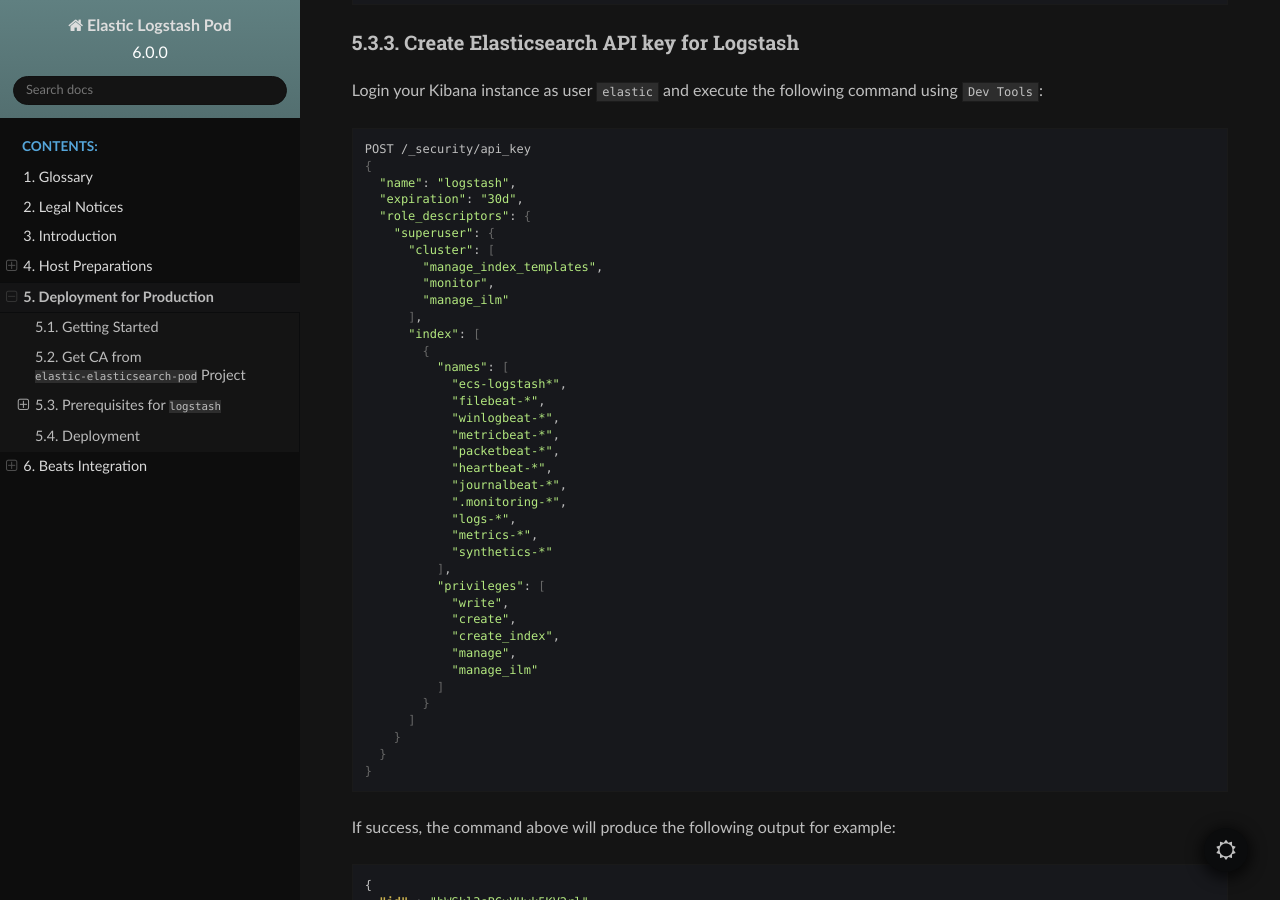
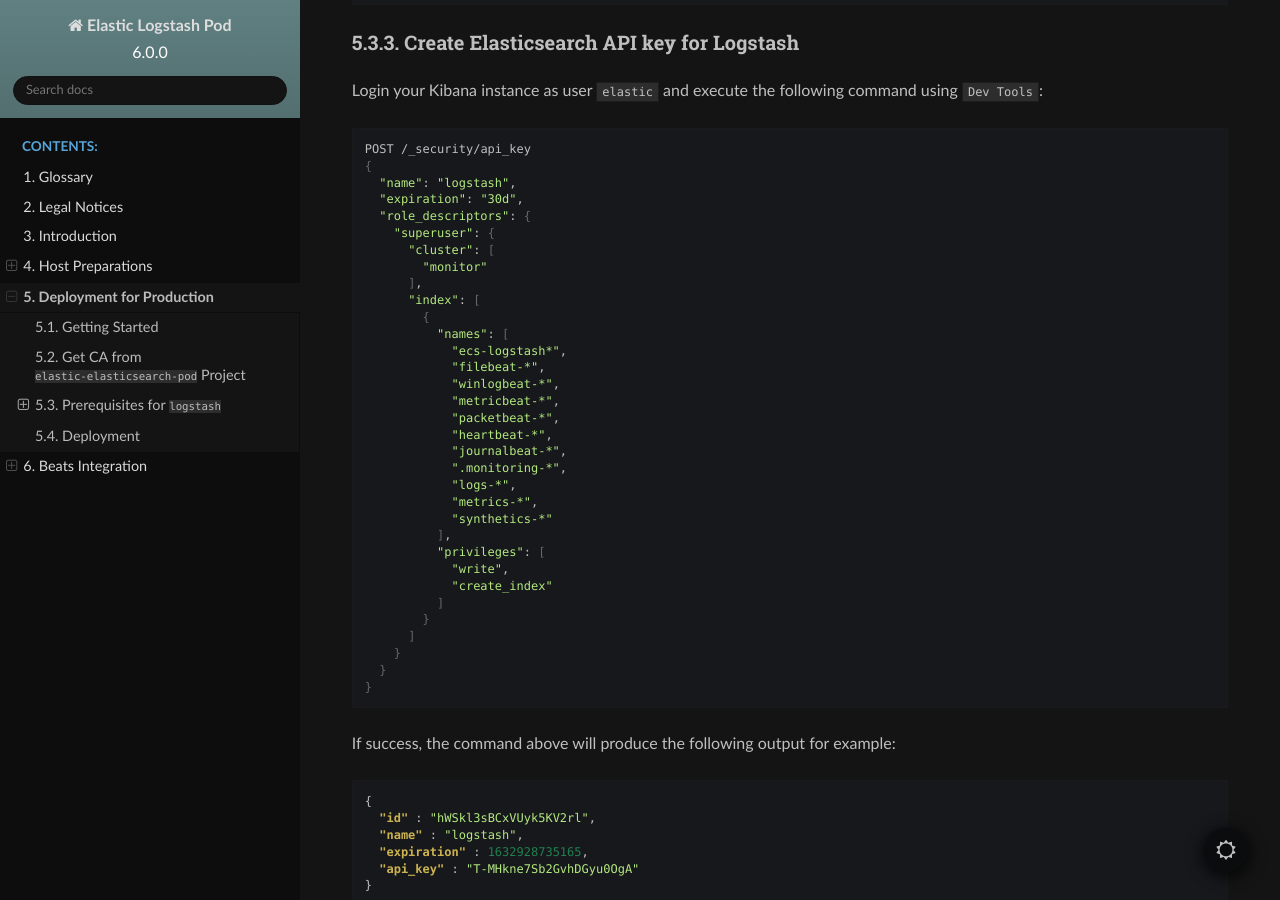
Before and after one commit to extra2000/elastic-logstash-pod, a Sphinx documentation site: the page built from docs/source/deployment_production.rst, in a window 1280 px wide and 900 px high, scrolled down 1851 px. Built offline with Sphinx 7.4.7 and the Read the Docs theme 2.0.0, drawn with Linux system fonts in a browser that asks for light colours.

Commit message:
docs(deployment): remove unnecessary API privileges

```diff
--- a/docs/source/deployment_production.rst
+++ b/docs/source/deployment_production.rst
@@ -103,9 +103,7 @@
       "role_descriptors": {
         "superuser": {
           "cluster": [
-            "manage_index_templates",
-            "monitor",
-            "manage_ilm"
+            "monitor"
           ],
           "index": [
             {
@@ -124,10 +122,7 @@
               ],
               "privileges": [
                 "write",
-                "create",
-                "create_index",
-                "manage",
-                "manage_ilm"
+                "create_index"
               ]
             }
           ]
```
